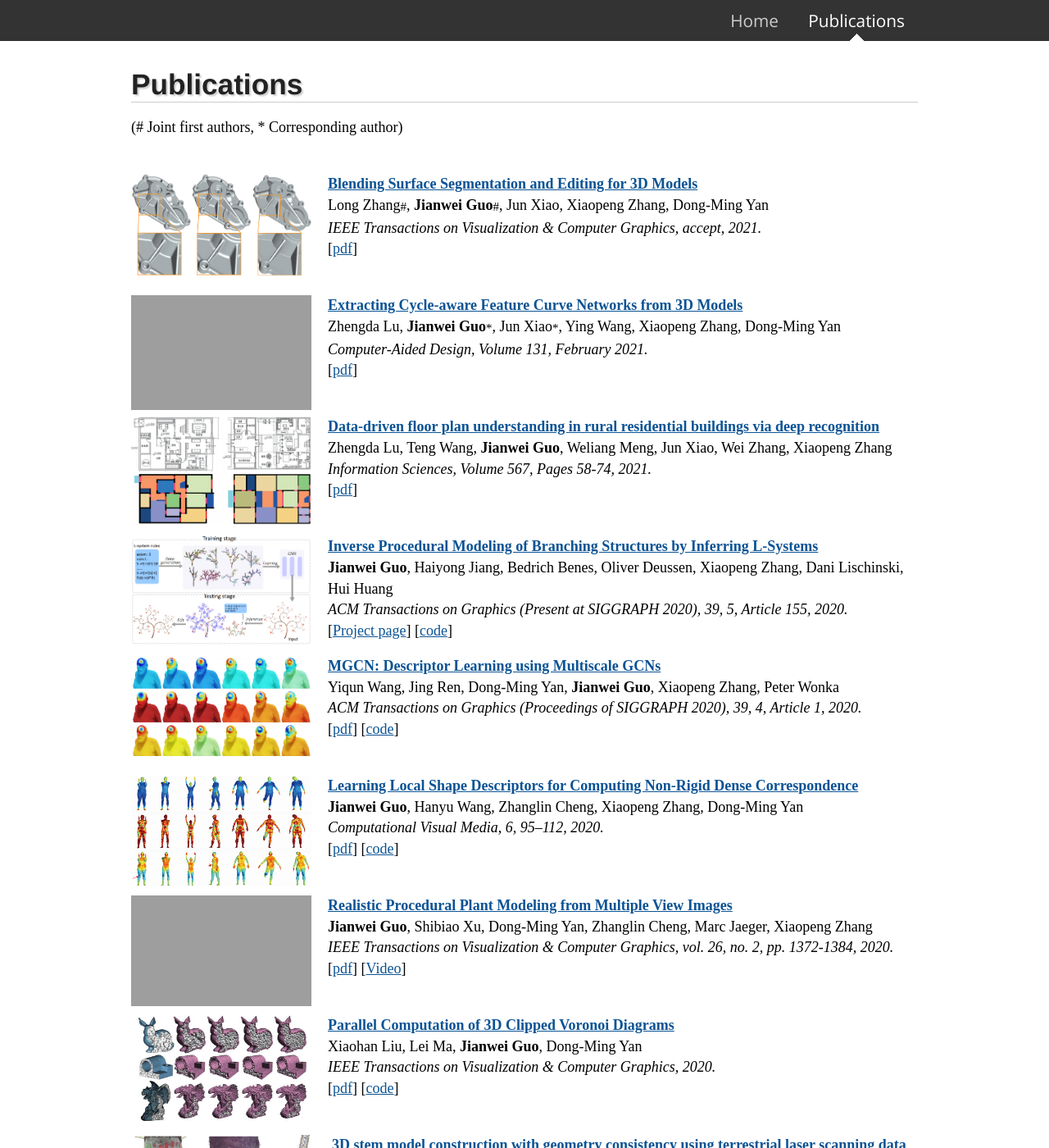
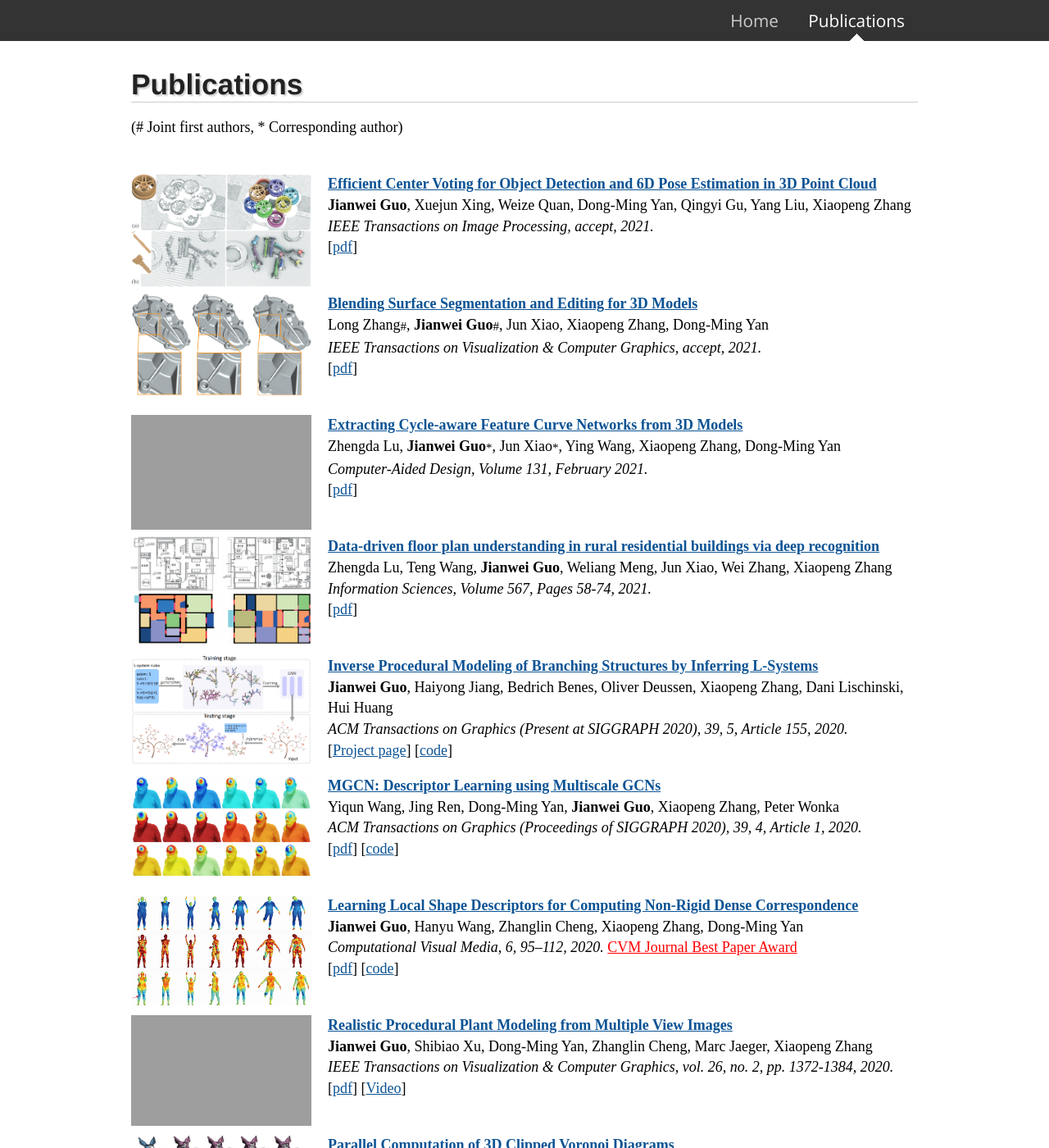
Before and after one commit to jianweiguo/jianweiguo.github.io, a Jekyll site: the page built from publications/index.html, in a window 1280 px wide and 1400 px high. Shown: the whole window at 82% size. Built offline with Jekyll 4.4.1, drawn with Linux system fonts in a browser that asks for light colours; grey boxes are pictures that could not be loaded.

Commit message:
add TIP paper

```diff
--- a/index.html
+++ b/index.html
@@ -28,7 +28,7 @@ I received my bachelor degree from <a href="http://en.sdu.edu.cn/" target="_blan
 
 <!--Activities-->
 <h2>Professional Activities</h2>
-	<h4>Program Committee:</h4> GMP 2021, IEEE CAD/Graphics 2019/2021, CAD&CG 2020, GDC 2020
+	<h4>Program Committee:</h4> GMP 2021, IEEE CAD/Graphics 2019/2021, CAD&CG 2020/2021, GDC 2020
     <h4>Reviewer for journals:</h4> TOG, TVCG, CGF, CAD, TMM, TCSVT, CAGD, C&G, TVCJ, CVIU
 	<h4>Reviewer for conferences:</h4> Siggraph, Siggraph Asia, ICRA, Pacific Graphics, GMP, High-Performance Graphics, CAD/Graphics
 
--- a/publications/index.html
+++ b/publications/index.html
@@ -10,6 +10,15 @@
 </style>
 
 <h1>Publications</h1><p> (# Joint first authors, * Corresponding author)</p>
+
+<p>
+<br />
+<img src="2021_TIP_6DPose.png" alt="2021_TIP_6DPose" align ="left" width="220" height="138" style="margin:0px 20px 0px 0px">
+<a href="" target="_blank" style="font-weight:bold;color:rgb(11,83,148)">Efficient Center Voting for Object Detection and 6D Pose Estimation in 3D Point Cloud</a> <br />
+<b>Jianwei Guo</b>, Xuejun Xing, Weize Quan, Dong-Ming Yan, Qingyi Gu, Yang Liu, Xiaopeng Zhang<br />
+<a style="font-style:italic;color:black">IEEE Transactions on Image Processing, accept, 2021.</a> <br />
+[<a href="papers/2021_TIP_6DPose.pdf" target="_blank" style="color:rgb(11,83,148)">pdf</a>]
+</p>
 
 <p>
 <br />
@@ -62,7 +71,8 @@
 <img src="2020_CVMJ_3DLocalFeature.png" alt="2020_CVMJ_3DLocalFeaturei" align ="left" width="220" height="135" style="margin:0px 20px 0px 0px">
 <a href="https://link.springer.com/article/10.1007/s41095-020-0163-y#citeas" target="_blank" style="font-weight:bold;color:rgb(11,83,148)">Learning Local Shape Descriptors for Computing Non-Rigid Dense Correspondence</a> <br />
 <a a style="font-weight:bold;color:black">Jianwei Guo</a>, Hanyu Wang, Zhanglin Cheng, Xiaopeng Zhang, Dong-Ming Yan<br />
-<a style="font-style:italic;color:black">Computational Visual Media, 6, 95–112, 2020.</a> <br />
+<a style="font-style:italic;color:black">Computational Visual Media, 6, 95–112, 2020.</a>
+<a href="https://www.springer.com/journal/41095/updates/18951682" target="_blank" style="color:red">CVM Journal Best Paper Award</a> <br />
 [<a href="papers/2020_CVMJ_3DLocalFeature.pdf" target="_blank" style="color:rgb(11,83,148)">pdf</a>]
 [<a href="https://github.com/jianweiguo/local3Ddescriptorlearning" target="_blank" style="color:rgb(11,83,148)">code</a>]
 </p>
```
Also changed, not shown: publications/2021_TIP_6DPose.png (added), 1 other file.
